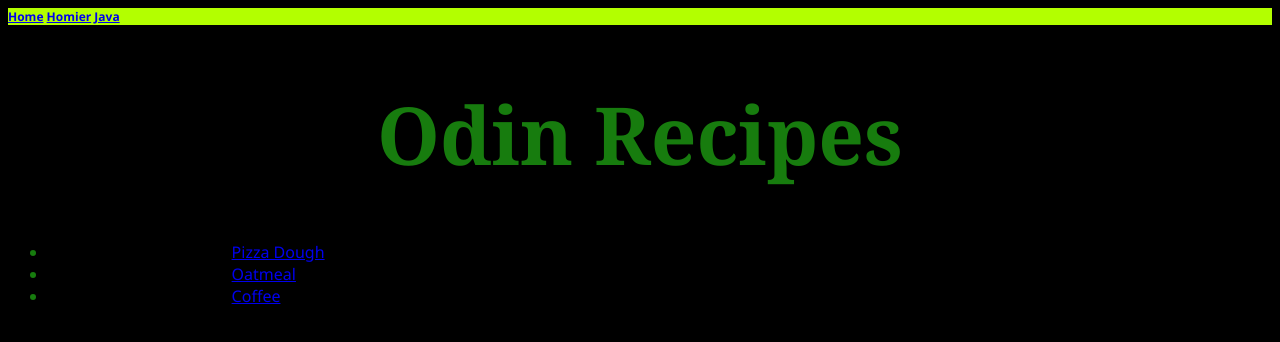
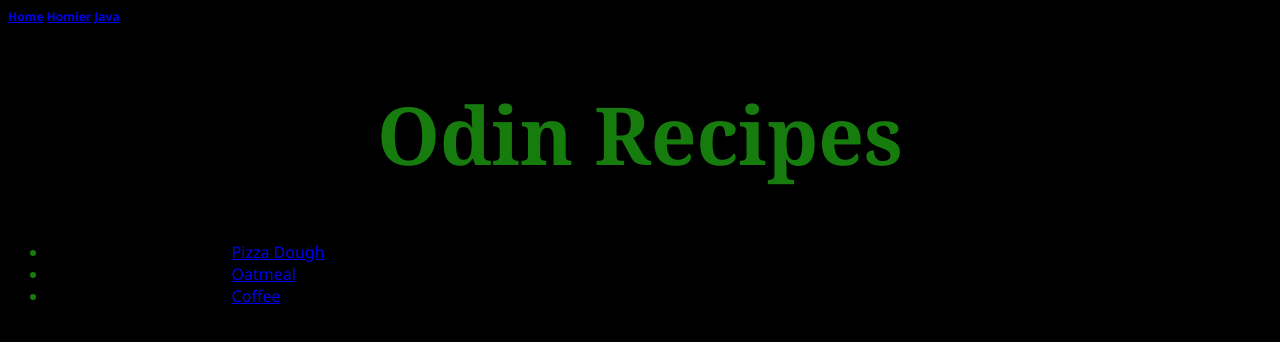
Before and after one commit to ShaneP767/odin-recipes, a plain HTML site: page index.html in a window 1280 px wide. Drawn offline with Linux system fonts and the light colour scheme.

Commit message:
Remove background of top-link-bar

```diff
--- a/css/homepage.css
+++ b/css/homepage.css
@@ -4,7 +4,6 @@ body{
 }
 
 .top-link-bar {
-    background-color: #b3ff00;
     font-weight: bold;
     color: #177c0e;
    font-size: 12px;
```
